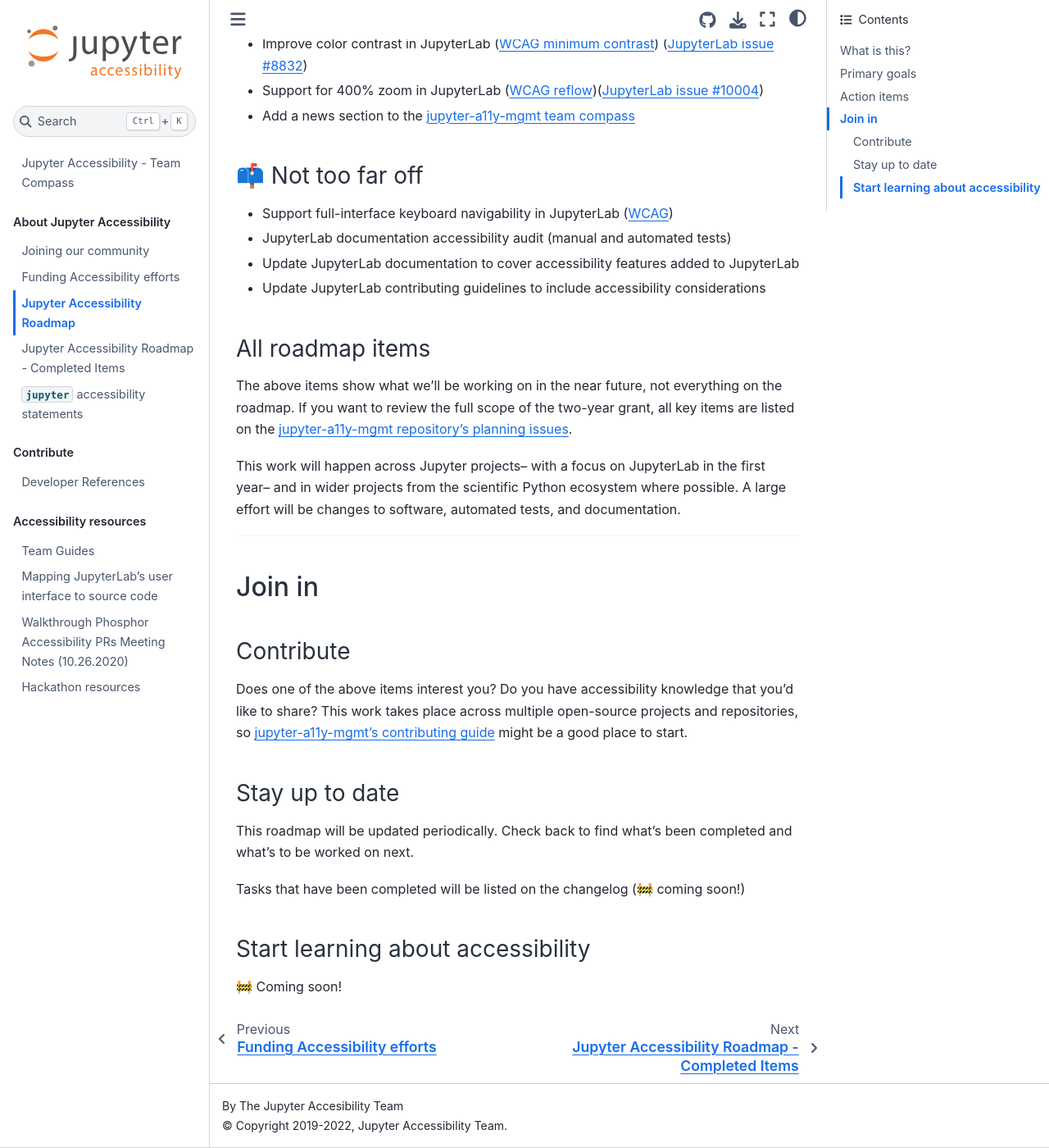
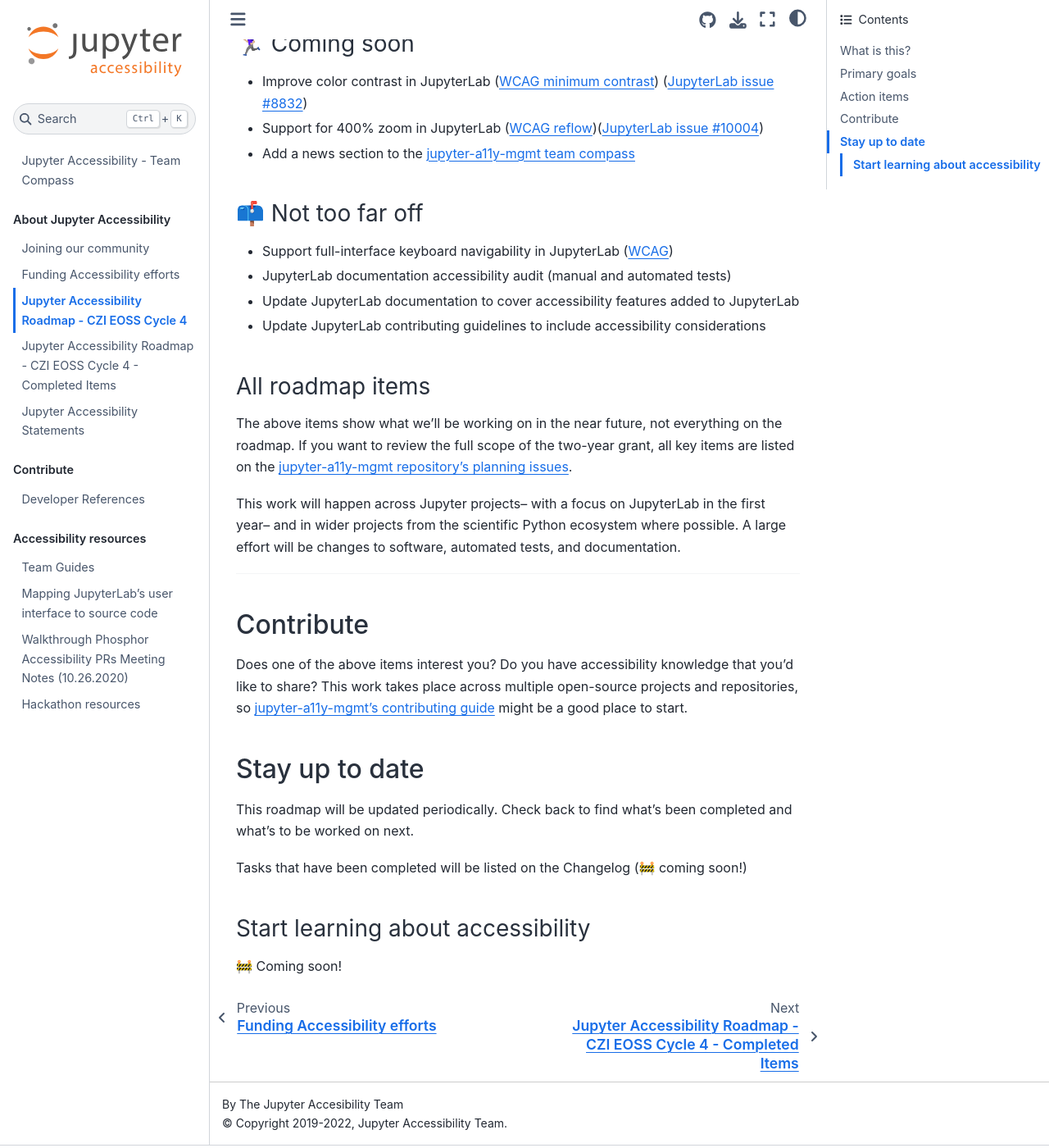
Before and after one commit to jupyter/accessibility, a Jupyter Book: the page built from docs/funding/czi-grant-roadmap.md, in a window 1280 px wide and 1400 px high, scrolled down 1580 px. Shown: the whole window at 82% size. Built offline with Jupyter Book 1.0.4 settings and Sphinx 7.4.7 and the Sphinx Book theme 1.1.4, drawn with Linux system fonts in a browser that asks for light colours; pages that are not in the unit, such as notebooks, are missing from menus; some of the changed text lies outside the part shown.

Commit message:
:memo: Update Funding section

````diff
--- a/docs/funding/czi-grant-completed.md
+++ b/docs/funding/czi-grant-completed.md
@@ -1,4 +1,4 @@
-# Jupyter Accessibility Roadmap - Completed Items
+# Jupyter Accessibility Roadmap - CZI EOSS Cycle 4 - Completed Items
 
 ```{card}
 **Created on**: April 1, 2022
@@ -8,11 +8,11 @@
 📃 Read the [full EOSS grant proposal][Jupyter - CZI proposal submitted]
 ```
 
-## Action items completed
+## ✅ Action items completed
 
 - Update the [JupyterLab accessibility project board](https://github.com/orgs/jupyterlab/projects/1)
 
-## In the works
+## 🏗 In the works
 
 For items not yet completed, but next on the list, refer to the [Jupyter Accessibility Roadmap](czi-grant-roadmap.md)
 
--- a/docs/funding/czi-grant-roadmap.md
+++ b/docs/funding/czi-grant-roadmap.md
@@ -1,4 +1,4 @@
-# Jupyter Accessibility Roadmap
+# Jupyter Accessibility Roadmap - CZI EOSS Cycle 4
 
 ```{card}
 **Created on**: November 11, 2021
@@ -10,18 +10,18 @@
 
 ## What is this?
 
-Welcome! You've found your way to the public roadmap for Jupyter accessibility efforts that fall in scope of the [CZI EOSS grant Inclusive and Accessible Computing in the Jupyter Ecosystem][Jupyter - CZI proposal submitted].
+Welcome! You've found your way to the public roadmap for Jupyter accessibility efforts that fall in scope of the [CZI EOSS grant Inclusive and Accessible Computing in the Jupyter Ecosystem][jupyter - czi proposal submitted].
 
-This roadmap's content is derived from
+This roadmap's content is derived from:
 
-- [The original grant proposal][Jupyter - CZI proposal submitted]
+- [The original grant proposal][jupyter - czi proposal submitted]
 - The [jupyter-a11y-mgmt repository's planning issues](https://github.com/orgs/Quansight-Labs/projects/5/views/1)
 - The [JupyterLab accessibility project board](https://github.com/orgs/Quansight-Labs/projects/5/views/1)
 - Feedback from community members working on accessibility-related matters
 
 ## Primary goals
 
-This roadmap is meant to communicate accessibility efforts funded by the [CZI EOSS grant Inclusive and Accessible Computing in the Jupyter Ecosystem][Jupyter - CZI proposal submitted], work previously discussed on this and more project-specific repositories.
+This roadmap is meant to communicate accessibility efforts funded by the [CZI EOSS grant Inclusive and Accessible Computing in the Jupyter Ecosystem][jupyter - czi proposal submitted], work previously discussed on this and more project-specific repositories.
 
 Over the course of the two-year grant, we are aiming to transform the Jupyter ecosystem in four ways:
 
@@ -64,21 +64,20 @@
 
 ---
 
-## Join in
-
-### Contribute
+## Contribute
 
 Does one of the above items interest you? Do you have accessibility knowledge that you'd like to share? This work takes place across multiple open-source projects and repositories, so [jupyter-a11y-mgmt's contributing guide](https://github.com/Quansight-Labs/jupyter-a11y-mgmt/blob/main/CONTRIBUTING.md) might be a good place to start.
 
-### Stay up to date
+## Stay up to date
 
 This roadmap will be updated periodically. Check back to find what's been completed and what's to be worked on next.
 
-Tasks that have been completed will be listed on the changelog (🚧 coming soon!)
+Tasks that have been completed will be listed on the Changelog (🚧 coming soon!)
 
 ### Start learning about accessibility
 
 🚧 Coming soon!
 
 <!-- links -->
-[Jupyter - CZI proposal submitted]: https://chanzuckerberg.com/eoss/proposals/inclusive-and-accessible-scientific-computing-in-the-jupyter-ecosystem/
+
+[jupyter - czi proposal submitted]: https://chanzuckerberg.com/eoss/proposals/inclusive-and-accessible-scientific-computing-in-the-jupyter-ecosystem/
````
Also changed, not shown: docs/resources/statement.md (+8 -6 lines), docs/images/stephaniewalter-accessibility-compliance-levels-to-reach.jpeg (added).
